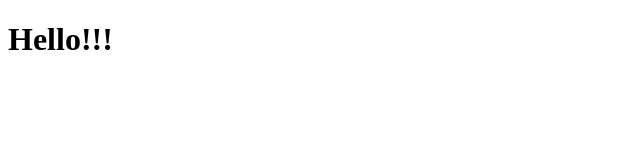
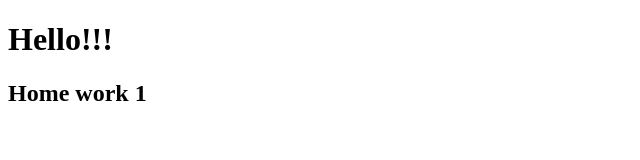
Before and after one commit to JuliaLitvinova09/litvinova_front_end_pro_17_07, a plain HTML site: page HomeWork1/index.html in a window 1280 px wide. Shown: the whole page, without its empty margins (0-640 px from the left). Drawn offline with Linux system fonts and the light colour scheme.

Commit message:
Second commit

```diff
--- a/HomeWork1/index.html
+++ b/HomeWork1/index.html
@@ -8,6 +8,7 @@
   </head>
   <body>
     <h1>Hello!!!</h1>
+    <h2>Home work 1</h2>
     <script src="app.js"></script>
   </body>
 </html>
```
